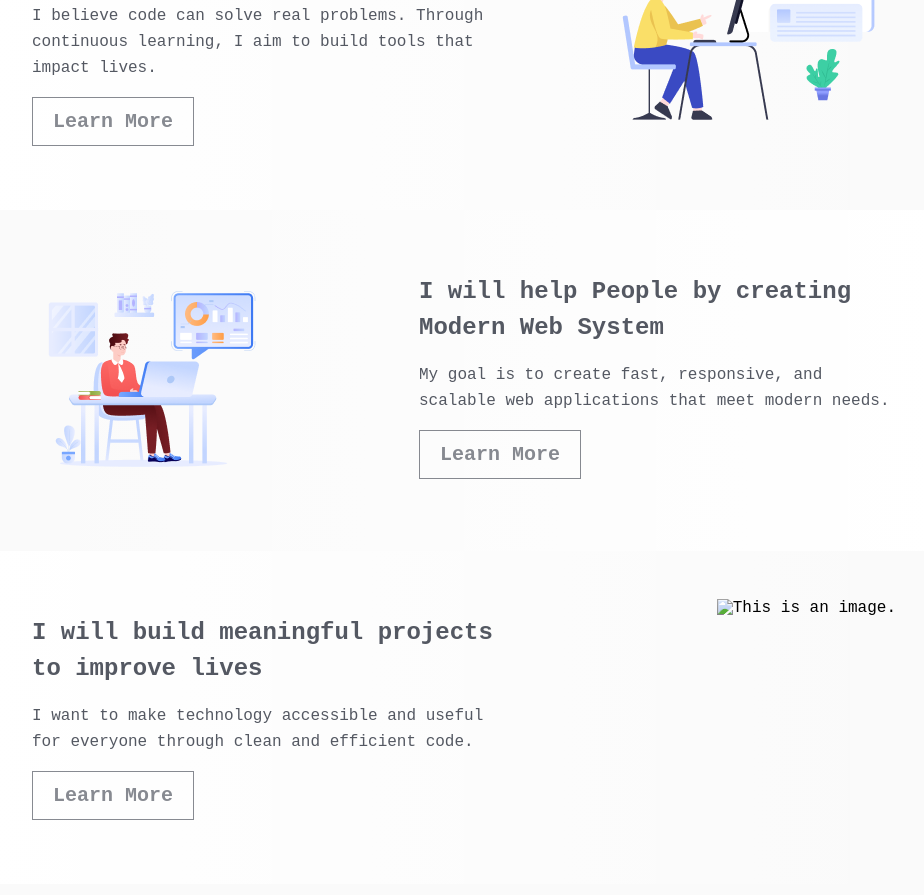
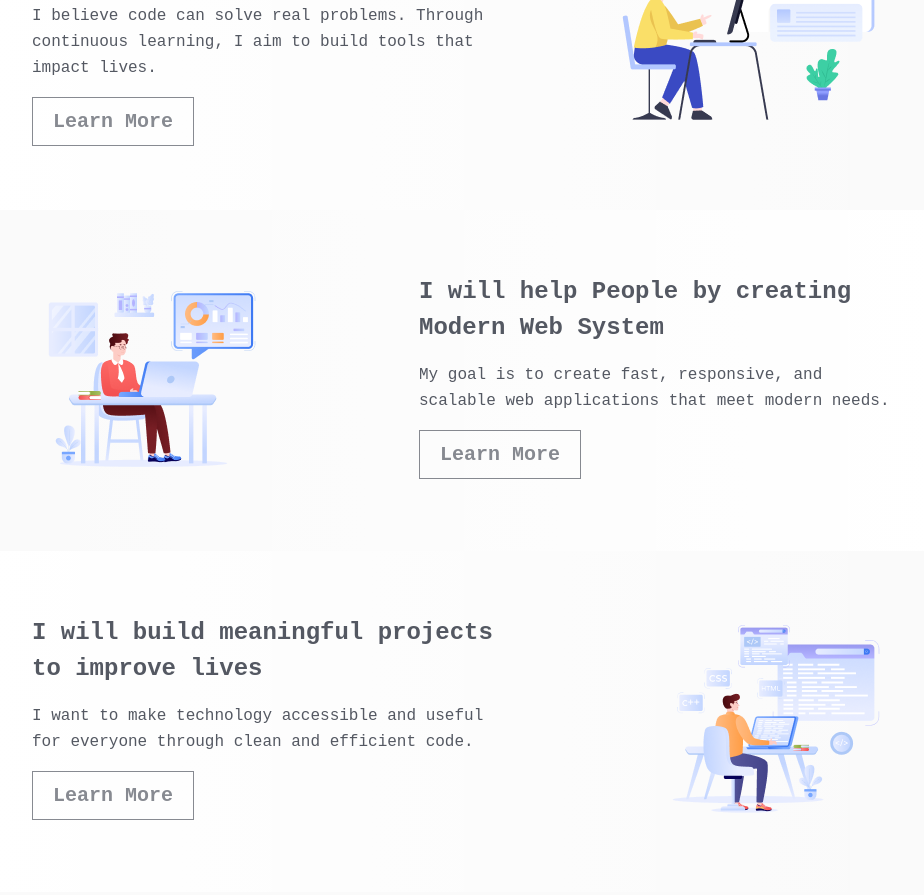
Before and after one commit to Hamim404/Adnan-Coding-Journey, a plain HTML site: page index.html in a window 1280 px wide. Shown: the part 1314-2209 px from the top of the page, without its empty margins (176-1100 px from the left). Drawn offline with Linux system fonts and the light colour scheme; a web font is replaced by a local one.

Commit message:
images updated

```diff
--- a/index.html
+++ b/index.html
@@ -48,7 +48,7 @@
         </div>
         <div class="column middle-column">
           <div class="middle-left-side">
-            <img src="assets/group3.png" alt="This is an image." />
+            <img src="assets/Group3.png" alt="This is an image." />
           </div>
           <div class="middle-right-side">
             <h3>I will help People by creating Modern Web System</h3>
@@ -69,7 +69,7 @@
             </p>
           </div>
           <div class="right-side">
-            <img src="assets/group .png" alt="This is an image." />
+            <img src="assets/Group4.png" alt="This is an image." />
           </div>
         </div>
       </section>
```
